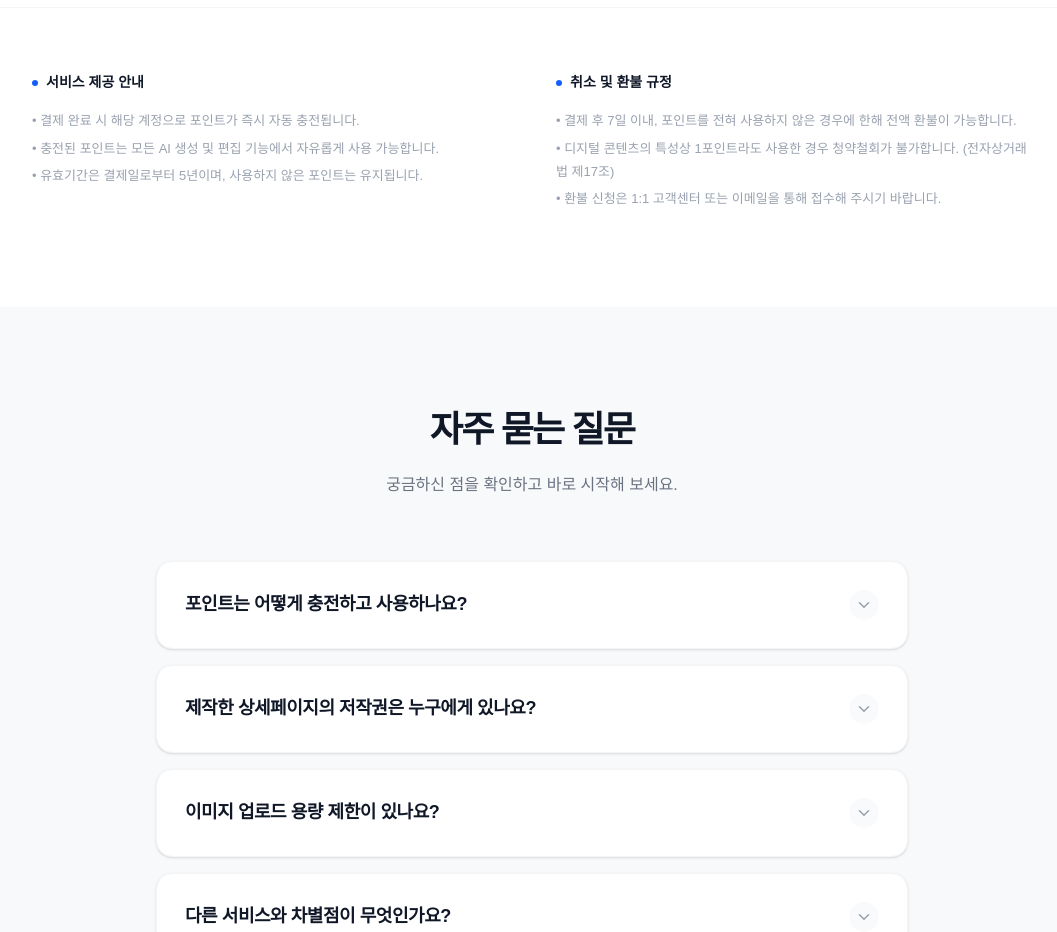
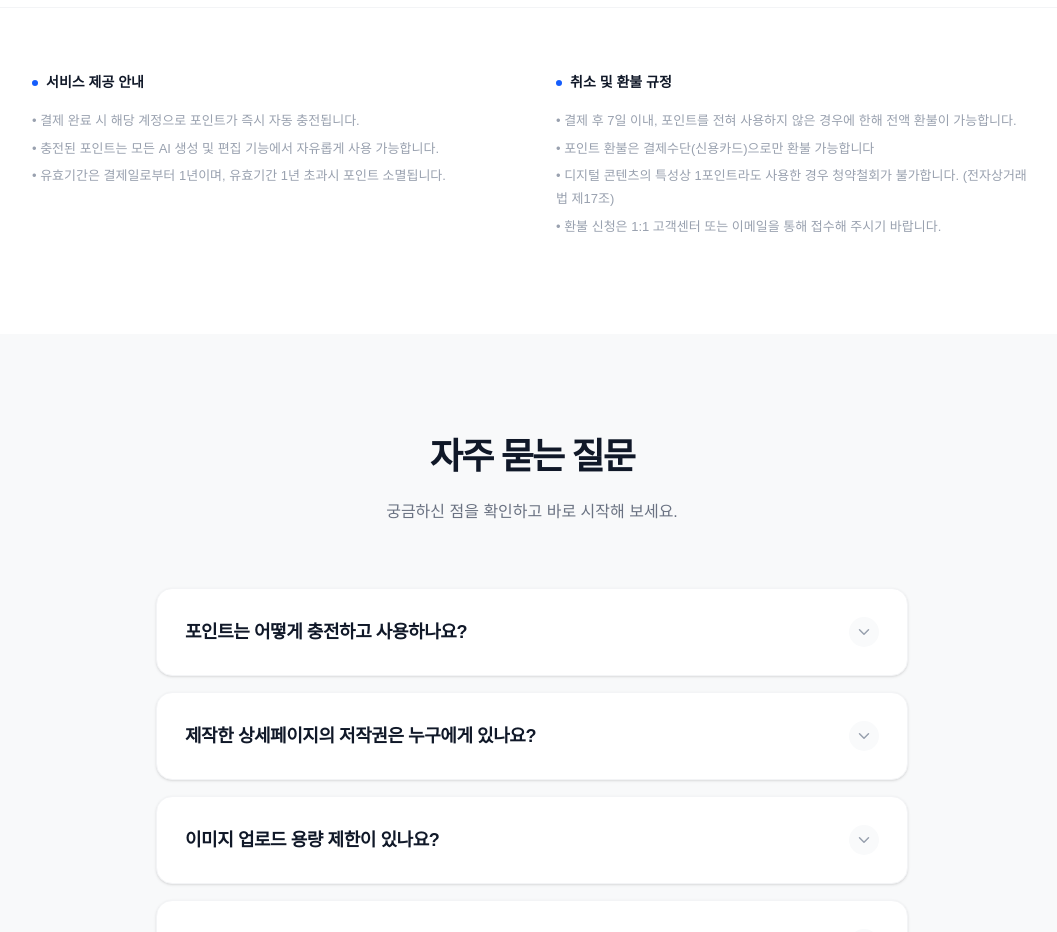
Before and after one commit to DOOGOINC/doogo-editor, a Next.js app: page / in a window 1280 px wide. Shown: the part 2460-3392 px from the top of the page, without its empty margins (108-1165 px from the left). Built offline with nearby package versions, Linux system fonts and the light colour scheme; no server answers; the database is empty; a web font is replaced by a local one.

Commit message:
fix: 1.5

```diff
--- a/app/page.tsx
+++ b/app/page.tsx
@@ -201,7 +201,7 @@ export default function LandingPage() {
                 <div className="text-[13px] text-gray-400 font-medium leading-[1.8] space-y-1">
                   <p>• 결제 완료 시 해당 계정으로 포인트가 즉시 자동 충전됩니다.</p>
                   <p>• 충전된 포인트는 모든 AI 생성 및 편집 기능에서 자유롭게 사용 가능합니다.</p>
-                  <p>• 유효기간은 결제일로부터 5년이며, 사용하지 않은 포인트는 유지됩니다.</p>
+                  <p>• 유효기간은 결제일로부터 1년이며, 유효기간 1년 초과시 포인트 소멸됩니다.</p>
                 </div>
               </div>
               <div className="space-y-3">
@@ -211,6 +211,7 @@ export default function LandingPage() {
                 </h4>
                 <div className="text-[13px] text-gray-400 font-medium leading-[1.8] space-y-1">
                   <p>• 결제 후 7일 이내, 포인트를 전혀 사용하지 않은 경우에 한해 전액 환불이 가능합니다.</p>
+                  <p>• 포인트 환불은 결제수단(신용카드)으로만 환불 가능합니다</p>
                   <p>• 디지털 콘텐츠의 특성상 1포인트라도 사용한 경우 청약철회가 불가합니다. (전자상거래법 제17조)</p>
                   <p>• 환불 신청은 1:1 고객센터 또는 이메일을 통해 접수해 주시기 바랍니다.</p>
                 </div>
--- a/app/policy/terms/page.tsx
+++ b/app/policy/terms/page.tsx
@@ -40,8 +40,8 @@ export default function TermsPage() {
           <h2 className="text-[18px] font-bold text-gray-900">제 4 조 (포인트의 충전 및 사용)</h2>
           <div className="bg-gray-50 p-6 rounded-xl space-y-3">
             <p>1. 서비스에서 제공하는 모든 유료 포인트 및 이용권의 결제 금액에는 <strong>부가가치세(VAT) 10%가 포함</strong>되어 있습니다.</p>
-            <p>2. 포인트의 <strong>유효기간은 구매일로부터 5년</strong>입니다. 기간 경과 시 상법상 소멸시효에 따라 포인트는 자동 소멸됩니다.</p>
-            <li>3. 회원은 카드결제, 계좌이체 등 회사에서 정한 결제 수단을 통해 포인트를 충전할 수 있습니다.</li>
+            <p>2. 포인트의 <strong>유효기간은 구매일로부터 1년</strong>입니다. 기간 경과 시 상법상 소멸시효에 따라 포인트는 자동 소멸됩니다.</p>
+            <p>3. 포인트 충전 환금성 업종으로 카드결제로만 포인트 충전이 가능합니다 ( 계좌이체 및 다른 결제수단 이용 불가)</p>
           </div>
         </section>
 
--- a/app/purchase/page.tsx
+++ b/app/purchase/page.tsx
@@ -227,7 +227,7 @@ export default function PurchasePage() {
             <div className="grid grid-cols-1 sm:grid-cols-3 gap-3">
               {[
                 { icon: <CreditCard size={22} />, label: '신용카드', active: true },
-                { icon: <Building2 size={22} />, label: '계좌이체', active: false },
+                // { icon: <Building2 size={22} />, label: '계좌이체', active: false },
               ].map((method, idx) => (
                 <button
                   key={idx}
--- a/components/auth/LoginForm.tsx
+++ b/components/auth/LoginForm.tsx
@@ -14,8 +14,12 @@ export default function LoginForm() {
   const handleLogin = async (e: React.FormEvent) => {
     e.preventDefault();
     setLoading(true);
+
     const { error } = await supabase.auth.signInWithPassword({ email, password });
+
     if (error) {
+      setPassword("");
+
       if (error.message.includes('Invalid login credentials')) {
         alert('이메일 또는 비밀번호가 일치하지 않습니다.');
       } else if (error.message.includes('missing email')) {
@@ -23,11 +27,11 @@ export default function LoginForm() {
       } else {
         alert('로그인 중 오류가 발생했습니다: ' + error.message);
       }
+      setLoading(false);
     } else {
+      setPassword("");
       window.location.href = '/';
     }
-
-    setLoading(false);
   };
 
   return (
@@ -61,6 +65,7 @@ export default function LoginForm() {
               placeholder="비밀번호"
               value={password}
               onChange={(e) => setPassword(e.target.value)}
+              autoComplete="current-password"
               className="w-full rounded-lg border border-gray-200 p-4 text-[15px] outline-none focus:border-[#155dfc] transition-all placeholder:text-gray-400"
             />
             <button
```
